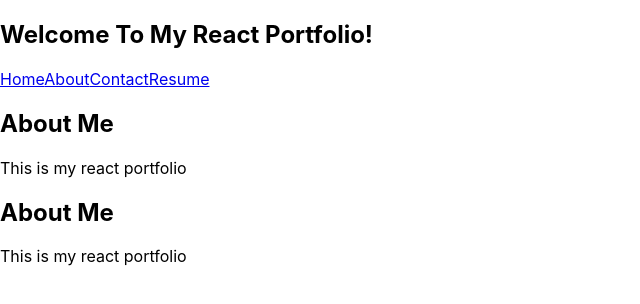
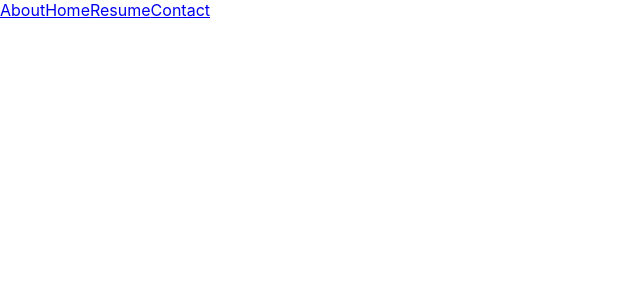
Before and after one commit to codytheroux96/react-portfolio, a React (Create React App) app: page / in a window 1280 px wide. Shown: the top 304 px of the page, without its empty margins (0-640 px from the left). Built offline with nearby package versions, Linux system fonts and the light colour scheme.

Commit message:
changed up my app.js

```diff
--- a/src/App.js
+++ b/src/App.js
@@ -2,45 +2,65 @@
 import React, { useState } from 'react';
 import About from './components/About';
 import Contact from './components/Contact';
-import Footer from './components/Footer';
-import Header from './components/Header';
-//import Nav from './components/Nav';
+//import Footer from './components/Footer';
+//import Header from './components/Header';
+import Nav from './components/Nav';
 import Portfolio from './components/Portfolio';
 //import Projects from './components/Projects';
 import Resume from './components/Resume';
 
+// function App() {
+//   const [currentSection, setCurrentSection] = useState('about');
+
+//   const renderSection = () => {
+//     switch (currentSection) {
+//       case 'about':
+//         return <About />;
+//       case 'portfolio':
+//         return <Portfolio />;
+//       case 'resume':
+//         return <Resume />;
+//       case 'contact':
+//         return <Contact />;
+//       default:
+//         return null;
+//     }
+//   };
+
+//   return (
+// 		<div>
+// 			<div className='header'>
+// 				<Header currentSection={currentSection} setcurrentSection={setCurrentSection}></Header>
+// 			</div>
+// 			<div>
+// 				<main>{renderSection()}</main>
+// 			</div>
+// 			<div>
+// 				<Footer></Footer>
+// 			</div>
+// 		</div>
+// 	);
+
+// }
+
+// Here we destructure our props into their own distinct variables
 function App() {
-  const [currentSection, setCurrentSection] = useState('about');
+  const [section, setCurrentSection] = useState('about');
 
-  const renderSection = () => {
-    switch (currentSection) {
-      case 'about':
-        return <About />;
-      case 'portfolio':
-        return <Portfolio />;
-      case 'resume':
-        return <Resume />;
-      case 'contact':
-        return <Contact />;
-      default:
-        return null;
-    }
-  };
+  let currentSection;
 
+  if (section === 'about') currentSection = About;
+  if (section === 'portoflio') currentSection = Portfolio;
+  if (section === 'contact') currentSection = Contact;
+  if (section === 'resume') currentSection = Resume;
+
+  // If we are loggedIn render one set of elements, and if not we render another
   return (
-		<div>
-			<div className='header'>
-				<Header currentSection={currentSection} setcurrentSection={setCurrentSection}></Header>
-			</div>
-			<div>
-				<main>{renderSection()}</main>
-			</div>
-			<div>
-				<Footer></Footer>
-			</div>
-		</div>
-	);
-
+    <>
+      <Nav setCurrentSection={setCurrentSection} />
+      <currentcurrentSection />
+    </>
+  );
 }
 
 export default App;
--- a/src/components/Nav/index.js
+++ b/src/components/Nav/index.js
@@ -25,10 +25,10 @@
 function Nav({ setCurrentSection }) {
   return (
     <div>
-      <a href="#home" onClick={() => setCurrentSection('home')}>Home</a>
       <a href="#about" onClick={() => setCurrentSection('about')}>About</a>
+      <a href="#portfolio" onClick={() => setCurrentSection('portfolio')}>Home</a>
+      <a href="#resume" onClick={() => setCurrentSection('resume')}>Resume</a>
       <a href="#contact" onClick={() => setCurrentSection('contact')}>Contact</a>
-      <a href="#resume" onClick={() => setCurrentSection('resume')}>Resume</a>
     </div>
   )
 }
```
